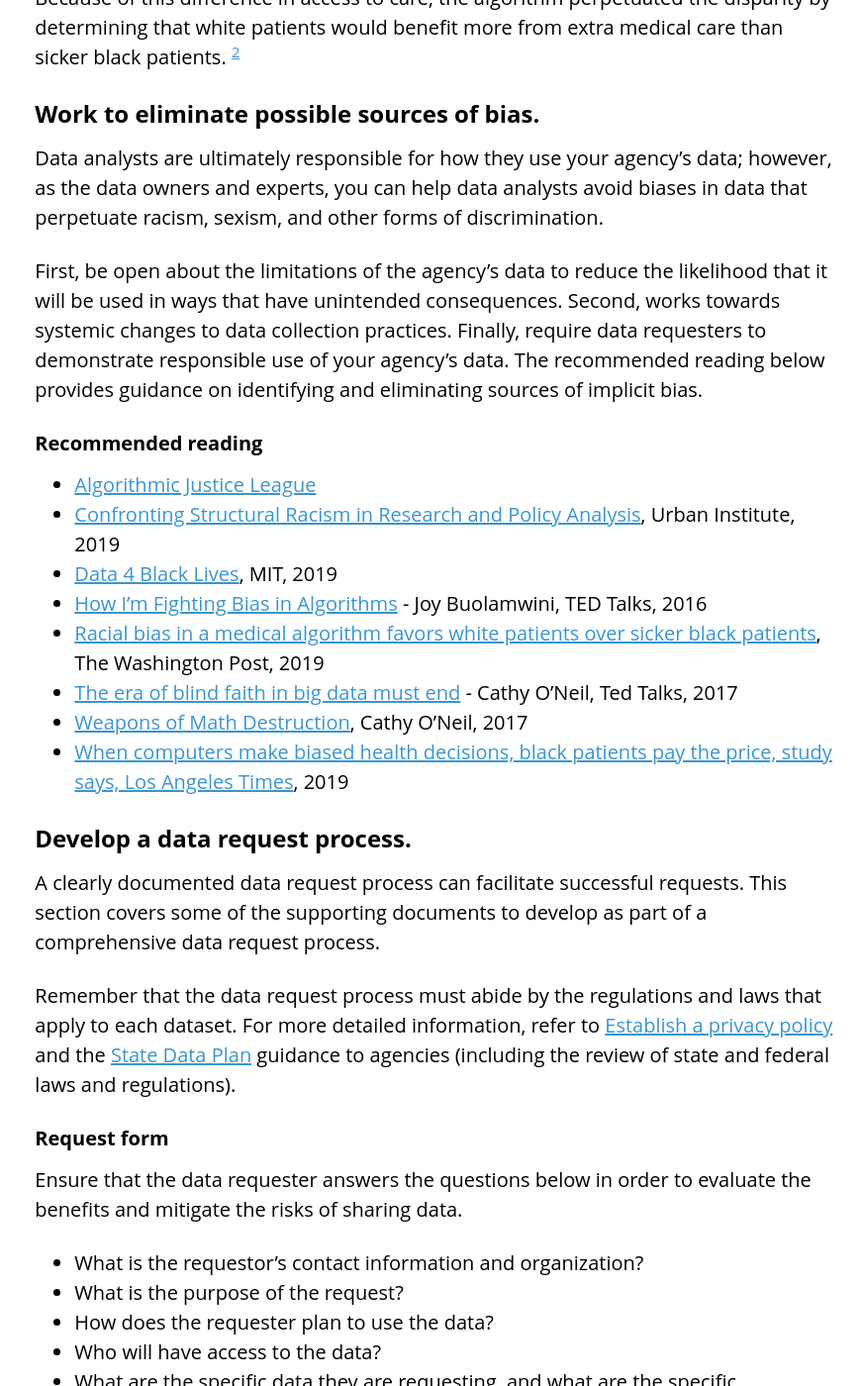
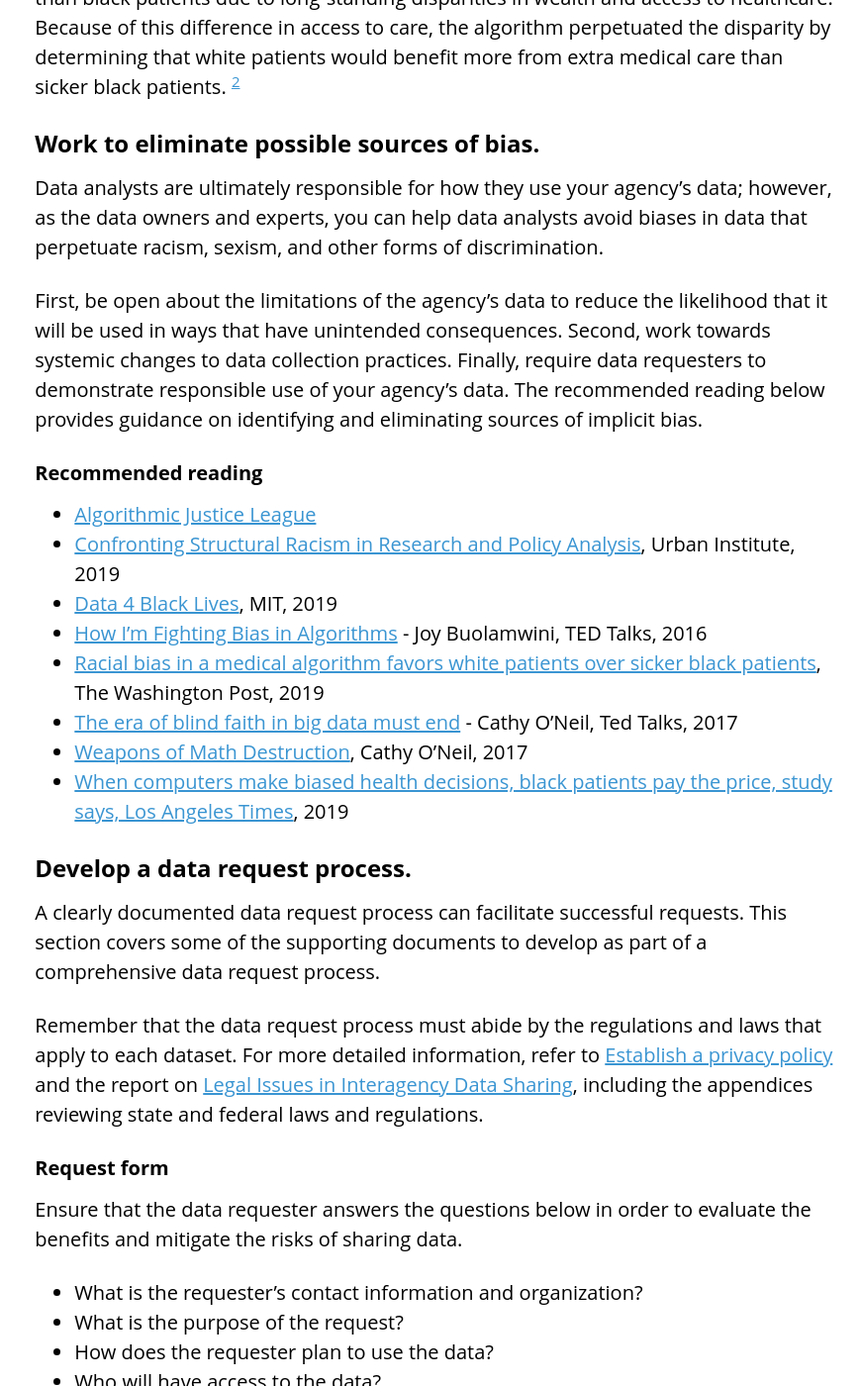
Before and after one commit to CTOpenData/data-sharing-playbook, a Jekyll site: the page built from 1_enabling-data-sharing.md, in a window 1280 px wide and 1400 px high, scrolled down 4645 px. Shown: the whole window at 99% size, without its empty margins (410-1280 px from the left). Built offline with Jekyll 4.4.1, drawn with Linux system fonts in a browser that asks for light colours; some of the changed text lies outside the part shown.

Commit message:
Update 1_enabling-data-sharing.md

```diff
--- a/1_enabling-data-sharing.md
+++ b/1_enabling-data-sharing.md
@@ -16,7 +16,7 @@ Although the roles below are described separately, the same person may exercise
 
 Agency data officers serve as the main contact person for inquiries, requests, or concerns regarding access to the data of an agency. The agency data officer, in consultation with the Chief Data Officer and the executive agency head, establishes procedures to ensure that the agency complies with requests for data in an appropriate and prompt manner. [^1]
 
-The role of agency data officer was established in Connecticut by Public Act 18-175, which required executive branch agencies to designate an employee to serve as the primary contact for inquiries, requests, and concerns about access to data at their agency, and to be responsible for implementing the provisions of P.A. 18-175. [See the list of agency data officers.](https://data.ct.gov/Government/Agency-Data-Officers/ti3z-strx)
+The role of agency data officer was established in Connecticut by [Public Act 18-175](https://www.cga.ct.gov/2018/ACT/pa/pdf/2018PA-00175-R00HB-05517-PA.pdf), which required executive branch agencies to designate an employee to serve as the primary contact for inquiries, requests, and concerns about access to data at their agency, and to be responsible for implementing the provisions of P.A. 18-175. [See the list of agency data officers.](https://data.ct.gov/Government/Agency-Data-Officers/ti3z-strx)
 
 ### Data owner
 
@@ -93,7 +93,7 @@ Researchers discovered that a major health provider’s algorithm favored white
 
 Data analysts are ultimately responsible for how they use your agency’s data; however, as the data owners and experts, you can help data analysts avoid biases in data that perpetuate racism, sexism, and other forms of discrimination.
 
-First, be open about the limitations of the agency’s data to reduce the likelihood that it will be used in ways that have unintended consequences. Second, works towards systemic changes to data collection practices. Finally, require data requesters to demonstrate responsible use of your agency’s data. The recommended reading below provides guidance on identifying and eliminating sources of implicit bias.
+First, be open about the limitations of the agency’s data to reduce the likelihood that it will be used in ways that have unintended consequences. Second, work towards systemic changes to data collection practices. Finally, require data requesters to demonstrate responsible use of your agency’s data. The recommended reading below provides guidance on identifying and eliminating sources of implicit bias.
 
 ### Recommended reading
 
@@ -110,16 +110,18 @@ First, be open about the limitations of the agency’s data to reduce the likeli
 
 A clearly documented data request process can facilitate successful requests. This section covers some of the supporting documents to develop as part of a comprehensive data request process.
 
-Remember that the data request process must abide by the regulations and laws that apply to each dataset. For more detailed information, refer to [Establish a privacy policy](/data-sharing-playbook/safeguarding-data/#establish-a-privacy-policy) and the [State Data Plan](https://portal.ct.gov/-/media/CT-Data/Connecticut-State-Data-Plan-Final-pdf.pdf?la=en) guidance to agencies (including the review of state and federal laws and regulations).
+Remember that the data request process must abide by the regulations and laws that apply to each dataset. For more detailed information, refer to [Establish a privacy policy](/data-sharing-playbook/safeguarding-data/#establish-a-privacy-policy) and the report on [Legal Issues in Interagency Data Sharing](https://portal.ct.gov/CTData/Content/Agency-Guidance), including the appendices reviewing state and federal laws and regulations.
 
 ### Request form
 Ensure that the data requester answers the questions below in order to evaluate the benefits and mitigate the risks of sharing data.
 
-* What is the requestor's contact information and organization?
+* What is the requester's contact information and organization?
 * What is the purpose of the request?
 * How does the requester plan to use the data?
 * Who will have access to the data?
 * What are the specific data they are requesting, and what are the specific parameters, such as individual or aggregate data and over what time period?
+* How will the data be used? What methods will be used in the analysis of the data?
+* How will results be reported? With whom will they be shared? How will they be disseminated?
 * How frequently will this data be needed? For example, is this a one-time need or a recurring need?
 * How long is the requester seeking to keep the data? When and how will the data be destroyed? How is this reported or disseminated to the data owner?
 
@@ -148,7 +150,7 @@ A data dictionary describes the agency’s data. (See [Create and publish a data
 
 ### Data request fees
 
-A request fee schedule communicates the cost of requesting data. Both the Department of Public Health and P20 WIN have fee schedules, but each agency may have unique procedures for enacting request fees. We recommend that you consult your agency’s legal counsel for specific guidance on fee schedules.
+A request fee schedule communicates the cost of requesting data. Both the Department of Public Health and P20-WIN have fee schedules, but each agency may have unique procedures for enacting request fees. We recommend that you consult your agency’s legal counsel for specific guidance on fee schedules.
 
 #### Examples
 
```
Also changed, not shown: other parts of 1_enabling-data-sharing.md (+2 -2 lines).
